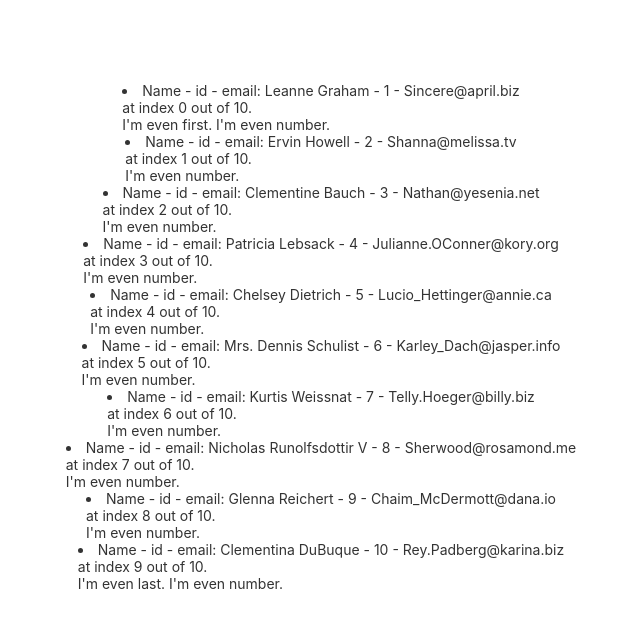
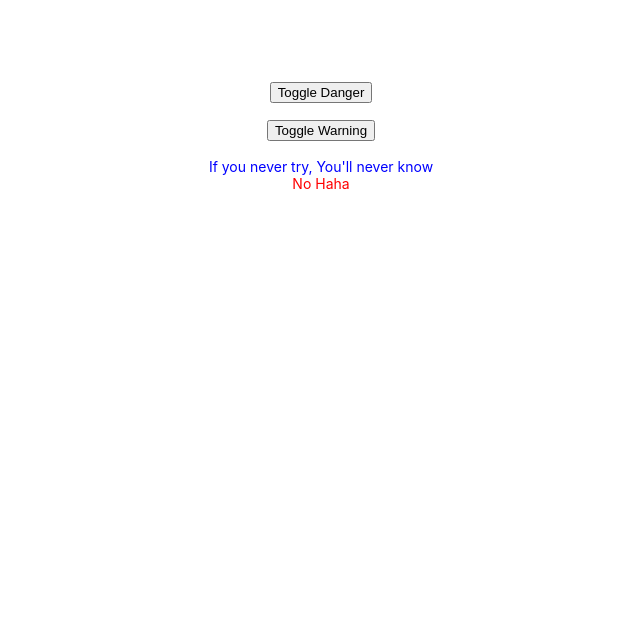
Before and after one commit to NgoThiHang-dev/ng-angular-learning, an Angular app: page / in a window 1280 px wide. Shown: the top 628 px of the page, without its empty margins (319-959 px from the left). Built offline with nearby package versions, Linux system fonts and the light colour scheme.

Commit message:
class_style_binding: attribute directive. class binding and style binding

```diff
--- a/src/app/app.component.css
+++ b/src/app/app.component.css
@@ -291,3 +291,20 @@ svg#clouds {
     visibility: hidden;
   }
 }
+
+.box {
+  width: 300px;
+  height: 300px;
+}
+
+.border-orange {
+  border: 3px solid orange;
+}
+
+.bg-green {
+  background: rgb(13, 143, 13);
+}
+
+:root {
+  --text-color: #f00;
+}
--- a/src/app/app.component.html
+++ b/src/app/app.component.html
@@ -1,59 +1,37 @@
 <div class="content" role="main">
-  <!-- #C1 -->
-  <!-- <ul>
-    <li
-      *ngFor="let author of authors; index as idx; count as total; first as isFirst; last as isLast; even as isEven; odd as isOdd">
-      <span>Name - id - email: {{author.name}} - {{author.id}} - {{author.email}}</span>
-      <br />
-      <span>at index {{idx}} out of {{total}}.</span>
-      <br />
-      <span *ngIf="isFirst">I'm even first. </span>
+  <button (click)="isDanger = !isDanger">Toggle Danger</button>
+  <br />
+  <button (click)="isWarning = !isWarning">Toggle Warning</button>
+  <br />
 
-      <span *ngIf="isLast">I'm even last. </span>
+  <!-- CLASS -->
+  <!-- #C1 [class.ten-class] -->
+  <!-- #C2 [class]="array" -->
+  <!-- #C3 [class]="object" {[ten-class: boolean]} -->
 
-      <span *ngIf="isEven">I'm even number. </span>
+  <!-- <div class="box border-orange bg-green"></div> -->
+  <!-- <div class="box" [class.border-orange]="isDanger" [class.bg-green]="isWarning"></div> -->
+  <!-- <div class="box" [class]="['border-orange', 'bg-green']"></div> -->
+  <!-- <div class="box" [class]="{'border-orange': isDanger, 'bg-green': isWarning}"></div> -->
+  <!-- <div [class]="classes"></div> -->
 
-      <span *ngIf="isOdd">I'm even number. </span>
-      <br />
-    </li>
-  </ul> -->
 
-  <!-- ngIf and ngFor -->
-  <ng-container *ngIf="authors.length > 0;else noUsers">
-    <li
-      *ngFor="let author of authors; index as idx; count as total; first as isFirst; last as isLast; even as isEven; odd as isOdd">
-      <span>Name - id - email: {{author.name}} - {{author.id}} - {{author.email}}</span>
-      <br />
-      <span>at index {{idx}} out of {{total}}.</span>
-      <br />
-      <span *ngIf="isFirst">I'm even first. </span>
+  <!-- STYLE -->
+  <!--
+    - [style.tenStyle]
+    - [style.ten-style]
+    - [style.tenStyle.unit]
+    - [style]="object"
+  -->
+  <!-- <p [style.color]="'red'" [style.background-color]="'yellow'" [style.fontSize.em]="2">
+    If you never try, You'll never know
+  </p> -->
 
-      <span *ngIf="isLast">I'm even last. </span>
+  <p [style.--text-color]="isDanger ? 'red' : 'blue'" [style]="{color: 'var(--text-color)'}">
+    If you never try, You'll never know
+  </p>
 
-      <span *ngIf="isEven">I'm even number. </span>
+  <p style="color: red">No Haha</p>
 
-      <span *ngIf="isOdd">I'm even number. </span>
-      <br />
-    </li>
-  </ng-container>
-  <ng-template #noUsers>No users</ng-template>
 
-  <!-- #C2 -->
-  <!-- <ul>
-    <ng-template ngFor [ngForOf]="authors" let-author let-idx="index" let-total="count" let-isFirst="first"
-      let-isLast="last" let-isEven="even" let-isOdd="odd">
-      <span>Name - id - email: {{author.name}} - {{author.id}} - {{author.email}}</span>
-      <br />
-      <span>at index {{idx}} out of {{total}}.</span>
-      <br />
-      <span *ngIf="isFirst">I'm even first. </span>
-
-      <span *ngIf="isLast">I'm even last. </span>
-
-      <span *ngIf="isEven">I'm even number. </span>
-
-      <span *ngIf="isOdd">I'm even number. </span>
-      <br />
-    </ng-template>
-  </ul> -->
 </div>
--- a/src/app/app.component.ts
+++ b/src/app/app.component.ts
@@ -7,240 +7,8 @@ import { Component } from '@angular/core';
 })
 export class AppComponent {
   title = 'ng-learning-angular';
-  authors = [
-    {
-      id: 1,
-      name: 'Leanne Graham',
-      username: 'Bret',
-      email: 'Sincere@april.biz',
-      address: {
-        street: 'Kulas Light',
-        suite: 'Apt. 556',
-        city: 'Gwenborough',
-        zipcode: '92998-3874',
-        geo: {
-          lat: '-37.3159',
-          lng: '81.1496',
-        },
-      },
-      phone: '1-770-736-8031 x56442',
-      website: 'hildegard.org',
-      company: {
-        name: 'Romaguera-Crona',
-        catchPhrase: 'Multi-layered client-server neural-net',
-        bs: 'harness real-time e-markets',
-      },
-    },
-    {
-      id: 2,
-      name: 'Ervin Howell',
-      username: 'Antonette',
-      email: 'Shanna@melissa.tv',
-      address: {
-        street: 'Victor Plains',
-        suite: 'Suite 879',
-        city: 'Wisokyburgh',
-        zipcode: '90566-7771',
-        geo: {
-          lat: '-43.9509',
-          lng: '-34.4618',
-        },
-      },
-      phone: '010-692-6593 x09125',
-      website: 'anastasia.net',
-      company: {
-        name: 'Deckow-Crist',
-        catchPhrase: 'Proactive didactic contingency',
-        bs: 'synergize scalable supply-chains',
-      },
-    },
-    {
-      id: 3,
-      name: 'Clementine Bauch',
-      username: 'Samantha',
-      email: 'Nathan@yesenia.net',
-      address: {
-        street: 'Douglas Extension',
-        suite: 'Suite 847',
-        city: 'McKenziehaven',
-        zipcode: '59590-4157',
-        geo: {
-          lat: '-68.6102',
-          lng: '-47.0653',
-        },
-      },
-      phone: '1-463-123-4447',
-      website: 'ramiro.info',
-      company: {
-        name: 'Romaguera-Jacobson',
-        catchPhrase: 'Face to face bifurcated interface',
-        bs: 'e-enable strategic applications',
-      },
-    },
-    {
-      id: 4,
-      name: 'Patricia Lebsack',
-      username: 'Karianne',
-      email: 'Julianne.OConner@kory.org',
-      address: {
-        street: 'Hoeger Mall',
-        suite: 'Apt. 692',
-        city: 'South Elvis',
-        zipcode: '53919-4257',
-        geo: {
-          lat: '29.4572',
-          lng: '-164.2990',
-        },
-      },
-      phone: '493-170-9623 x156',
-      website: 'kale.biz',
-      company: {
-        name: 'Robel-Corkery',
-        catchPhrase: 'Multi-tiered zero tolerance productivity',
-        bs: 'transition cutting-edge web services',
-      },
-    },
-    {
-      id: 5,
-      name: 'Chelsey Dietrich',
-      username: 'Kamren',
-      email: 'Lucio_Hettinger@annie.ca',
-      address: {
-        street: 'Skiles Walks',
-        suite: 'Suite 351',
-        city: 'Roscoeview',
-        zipcode: '33263',
-        geo: {
-          lat: '-31.8129',
-          lng: '62.5342',
-        },
-      },
-      phone: '(254)954-1289',
-      website: 'demarco.info',
-      company: {
-        name: 'Keebler LLC',
-        catchPhrase: 'User-centric fault-tolerant solution',
-        bs: 'revolutionize end-to-end systems',
-      },
-    },
-    {
-      id: 6,
-      name: 'Mrs. Dennis Schulist',
-      username: 'Leopoldo_Corkery',
-      email: 'Karley_Dach@jasper.info',
-      address: {
-        street: 'Norberto Crossing',
-        suite: 'Apt. 950',
-        city: 'South Christy',
-        zipcode: '23505-1337',
-        geo: {
-          lat: '-71.4197',
-          lng: '71.7478',
-        },
-      },
-      phone: '1-477-935-8478 x6430',
-      website: 'ola.org',
-      company: {
-        name: 'Considine-Lockman',
-        catchPhrase: 'Synchronised bottom-line interface',
-        bs: 'e-enable innovative applications',
-      },
-    },
-    {
-      id: 7,
-      name: 'Kurtis Weissnat',
-      username: 'Elwyn.Skiles',
-      email: 'Telly.Hoeger@billy.biz',
-      address: {
-        street: 'Rex Trail',
-        suite: 'Suite 280',
-        city: 'Howemouth',
-        zipcode: '58804-1099',
-        geo: {
-          lat: '24.8918',
-          lng: '21.8984',
-        },
-      },
-      phone: '210.067.6132',
-      website: 'elvis.io',
-      company: {
-        name: 'Johns Group',
-        catchPhrase: 'Configurable multimedia task-force',
-        bs: 'generate enterprise e-tailers',
-      },
-    },
-    {
-      id: 8,
-      name: 'Nicholas Runolfsdottir V',
-      username: 'Maxime_Nienow',
-      email: 'Sherwood@rosamond.me',
-      address: {
-        street: 'Ellsworth Summit',
-        suite: 'Suite 729',
-        city: 'Aliyaview',
-        zipcode: '45169',
-        geo: {
-          lat: '-14.3990',
-          lng: '-120.7677',
-        },
-      },
-      phone: '586.493.6943 x140',
-      website: 'jacynthe.com',
-      company: {
-        name: 'Abernathy Group',
-        catchPhrase: 'Implemented secondary concept',
-        bs: 'e-enable extensible e-tailers',
-      },
-    },
-    {
-      id: 9,
-      name: 'Glenna Reichert',
-      username: 'Delphine',
-      email: 'Chaim_McDermott@dana.io',
-      address: {
-        street: 'Dayna Park',
-        suite: 'Suite 449',
-        city: 'Bartholomebury',
-        zipcode: '76495-3109',
-        geo: {
-          lat: '24.6463',
-          lng: '-168.8889',
-        },
-      },
-      phone: '(775)976-6794 x41206',
-      website: 'conrad.com',
-      company: {
-        name: 'Yost and Sons',
-        catchPhrase: 'Switchable contextually-based project',
-        bs: 'aggregate real-time technologies',
-      },
-    },
-    {
-      id: 10,
-      name: 'Clementina DuBuque',
-      username: 'Moriah.Stanton',
-      email: 'Rey.Padberg@karina.biz',
-      address: {
-        street: 'Kattie Turnpike',
-        suite: 'Suite 198',
-        city: 'Lebsackbury',
-        zipcode: '31428-2261',
-        geo: {
-          lat: '-38.2386',
-          lng: '57.2232',
-        },
-      },
-      phone: '024-648-3804',
-      website: 'ambrose.net',
-      company: {
-        name: 'Hoeger LLC',
-        catchPhrase: 'Centralized empowering task-force',
-        bs: 'target end-to-end models',
-      },
-    },
-  ];
 
-  handler() {
-    console.log('hi Bap');
-  }
+  isDanger = false;
+  isWarning = false;
+  classes = 'box border-orange bg-green';
 }
```
Also changed, not shown: 1 other file (tests, documents, lock files or other folders).
